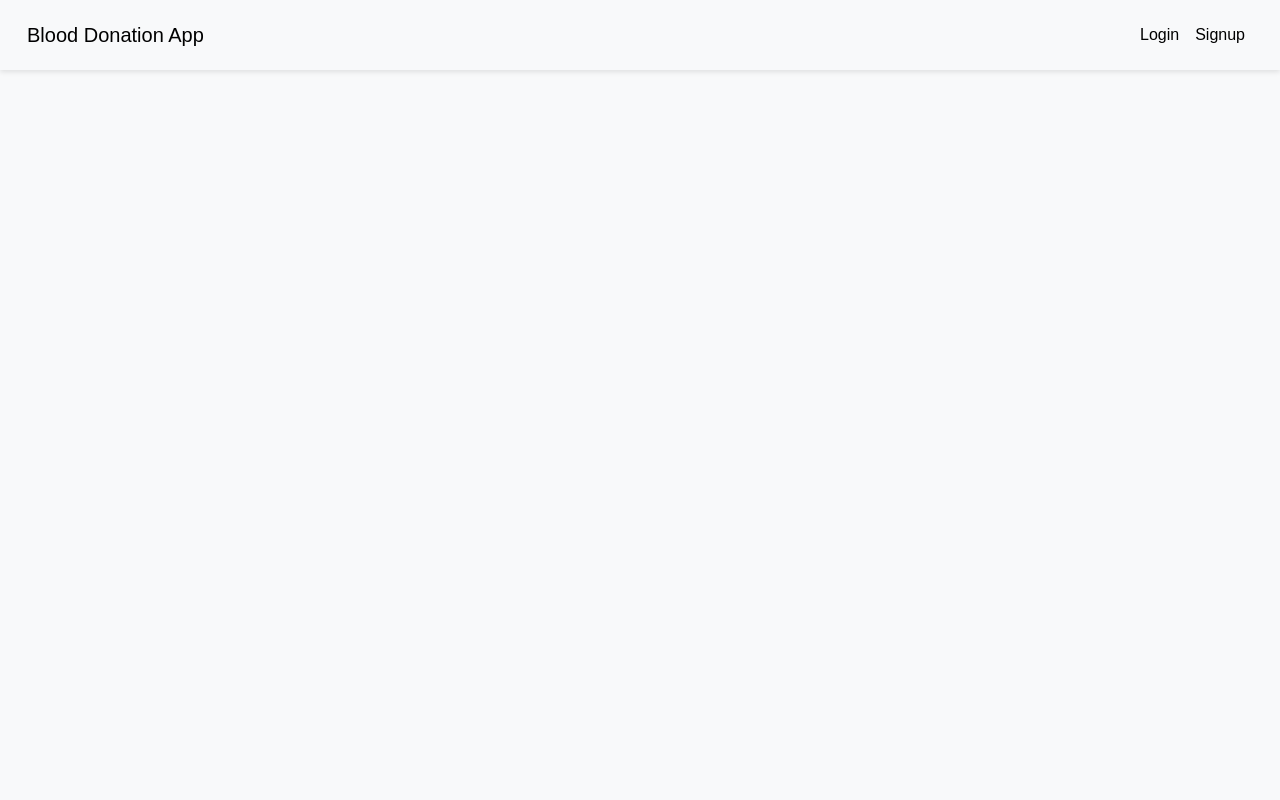
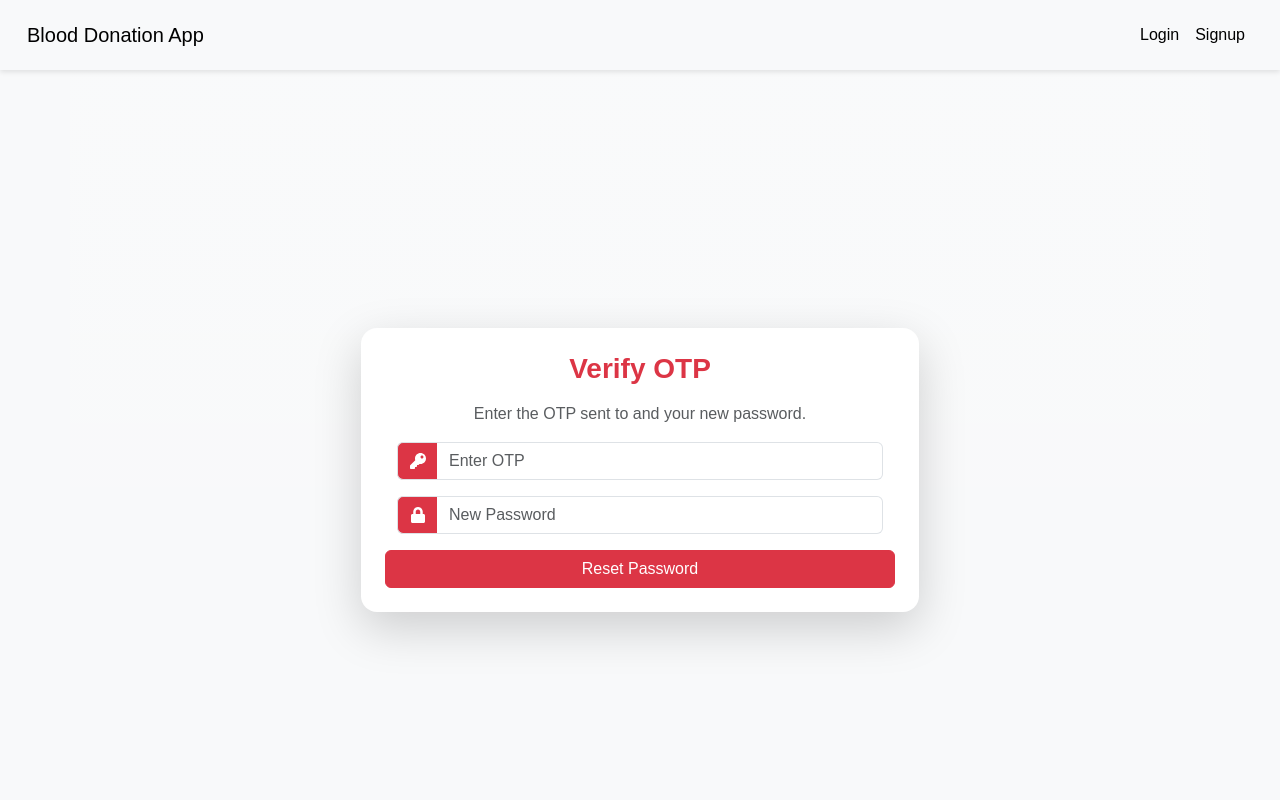
Before and after one commit to CAA900-PRIME/blooddonation-frontend, a React (Vite) app: page /verify-otp in a window 1280 px wide. Shown: the top 800 px of the page. Built offline with nearby package versions, Linux system fonts and the light colour scheme.

Commit message:
added verify-otp page

```diff
--- a/src/pages/forgot-password.jsx
+++ b/src/pages/forgot-password.jsx
@@ -1,41 +1,35 @@
 import React, { useState } from "react";
 import { useNavigate } from "react-router-dom";
 import "bootstrap/dist/css/bootstrap.min.css";
-import { FaEnvelope, FaLock, FaKey } from "react-icons/fa";
+import { FaEnvelope } from "react-icons/fa";
 const apiUrl = import.meta.env.VITE_API_URL;
 
 const ForgotPassword = () => {
     const [email, setEmail] = useState("");
-    const [otp, setOtp] = useState("");
-    const [newPassword, setNewPassword] = useState("");
-    const [step, setStep] = useState(1);
     const navigate = useNavigate();
 
     const handleSendOTP = async () => {
+        if (!email) {
+            alert("Please enter a valid email address.");
+            return;
+        }
+
+        try {
             const response = await fetch(`${apiUrl}/api/auth/send-otp`, {
                 method: "POST",
                 headers: { "Content-Type": "application/json" },
                 body: JSON.stringify({ email }),
             });
+
             if (response.ok) {
                 alert("OTP sent to your email");
-            setStep(2);
+                navigate("/verify-otp", { state: { email } });
             } else {
-            alert("Failed to send OTP");
+                alert("Failed to send OTP. Please try again.");
             }
-    };
-
-    const handleVerifyOTP = async () => {
-        const response = await fetch(`${apiUrl}/api/auth/verify-otp`, {
-            method: "POST",
-            headers: { "Content-Type": "application/json" },
-            body: JSON.stringify({ email, otp, newPassword }),
-        });
-        if (response.ok) {
-            alert("Password reset successful. Please login.");
-            navigate("/");
-        } else {
-            alert("Invalid OTP or failed to reset password");
+        } catch (error) {
+            console.error("Error sending OTP:", error);
+            alert("Something went wrong. Please try again later.");
         }
     };
 
@@ -43,8 +37,6 @@ const ForgotPassword = () => {
         <div className="container-fluid d-flex align-items-center justify-content-center min-vh-100 bg-gradient">
             <div className="row w-50 shadow-lg rounded-4 p-4 bg-white text-center">
                 <h3 className="mb-3 fw-bold text-danger">Forgot Password</h3>
-                {step === 1 && (
-                    <>
                 <p className="text-muted">Enter your email to receive an OTP.</p>
                 <div className="input-group mb-3">
                     <span className="input-group-text bg-danger text-white"><FaEnvelope /></span>
@@ -56,36 +48,9 @@ const ForgotPassword = () => {
                         onChange={(e) => setEmail(e.target.value)}
                     />
                 </div>
-                        <button className="btn btn-danger w-100" onClick={handleSendOTP}>Send OTP</button>
-                    </>
-                )}
-
-                {step === 2 && (
-                    <>
-                        <p className="text-muted">Enter the OTP sent to your email and set a new password.</p>
-                        <div className="input-group mb-3">
-                            <span className="input-group-text bg-danger text-white"><FaKey /></span>
-                            <input
-                                type="text"
-                                className="form-control"
-                                placeholder="Enter OTP"
-                                value={otp}
-                                onChange={(e) => setOtp(e.target.value)}
-                            />
-                        </div>
-                        <div className="input-group mb-3">
-                            <span className="input-group-text bg-danger text-white"><FaLock /></span>
-                            <input
-                                type="password"
-                                className="form-control"
-                                placeholder="New Password"
-                                value={newPassword}
-                                onChange={(e) => setNewPassword(e.target.value)}
-                            />
-                        </div>
-                        <button className="btn btn-danger w-100" onClick={handleVerifyOTP}>Reset Password</button>
-                    </>
-                )}
+                <button className="btn btn-danger w-100" onClick={handleSendOTP}>
+                    Send OTP
+                </button>
             </div>
 
             <style>
--- /dev/null
+++ b/src/pages/verify-otp.jsx
@@ -0,0 +1,97 @@
+import React, { useState } from "react";
+import { useNavigate, useLocation } from "react-router-dom";
+import "bootstrap/dist/css/bootstrap.min.css";
+import { FaKey, FaLock } from "react-icons/fa";
+const apiUrl = import.meta.env.VITE_API_URL;
+
+const VerifyOTP = () => {
+    const navigate = useNavigate();
+    const location = useLocation();
+    const email = location.state?.email || "";
+
+    const [otp, setOtp] = useState("");
+    const [newPassword, setNewPassword] = useState("");
+    const [loading, setLoading] = useState(false);
+
+    const handleVerifyOTP = async () => {
+        if (!email || !otp || !newPassword) {
+            alert("Please complete all fields.");
+            return;
+        }
+
+        setLoading(true);
+        try {
+            const response = await fetch(`${apiUrl}/api/auth/verify-otp`, {
+                method: "POST",
+                headers: { "Content-Type": "application/json" },
+                body: JSON.stringify({ email, otp, newPassword }),
+            });
+
+            if (response.ok) {
+                alert("Password reset successful. Please login.");
+                navigate("/login");
+            } else {
+                alert("Invalid OTP or failed to reset password.");
+            }
+        } catch (error) {
+            console.error("Error verifying OTP:", error);
+            alert("An error occurred. Please try again.");
+        }
+        setLoading(false);
+    };
+
+    return (
+        <div className="container d-flex align-items-center justify-content-center min-vh-100 bg-gradient">
+            <div className="row w-50 shadow-lg rounded-4 p-4 bg-white text-center">
+                <h3 className="mb-3 fw-bold text-danger">Verify OTP</h3>
+                <p className="text-muted">Enter the OTP sent to <strong>{email}</strong> and your new password.</p>
+
+                <div className="input-group mb-3">
+                    <span className="input-group-text bg-danger text-white"><FaKey /></span>
+                    <input
+                        type="text"
+                        className="form-control"
+                        placeholder="Enter OTP"
+                        value={otp}
+                        onChange={(e) => setOtp(e.target.value)}
+                    />
+                </div>
+
+                <div className="input-group mb-3">
+                    <span className="input-group-text bg-danger text-white"><FaLock /></span>
+                    <input
+                        type="password"
+                        className="form-control"
+                        placeholder="New Password"
+                        value={newPassword}
+                        onChange={(e) => setNewPassword(e.target.value)}
+                    />
+                </div>
+
+                <button
+                    className="btn btn-danger w-100"
+                    onClick={handleVerifyOTP}
+                    disabled={loading}
+                >
+                    {loading ? "Verifying..." : "Reset Password"}
+                </button>
+            </div>
+
+            <style>
+                {`
+                    .bg-gradient {
+                        background: linear-gradient(to right, #8B0000, #FF4500);
+                    }
+                    .input-group-text {
+                        border-right: none;
+                    }
+                    .form-control {
+                        border-left: none;
+                    }
+                `}
+            </style>
+        </div>
+    );
+};
+
+export default VerifyOTP;
--- a/src/routes/Routes.jsx
+++ b/src/routes/Routes.jsx
@@ -7,6 +7,7 @@ import InfoPage from "../pages/InfoPage";
 import BloodRequest from "../pages/BloodRequest";
 import Profile from "../pages/Profile.jsx";
 import ForgotPassword from "../pages/forgot-password";
+import VerifyOTP from "../pages/verify-otp";
 
 const AppRoutes = ({ user, setUser }) => {
     const isDev = process.env.NODE_ENV === "development";
@@ -16,6 +17,7 @@ const AppRoutes = ({ user, setUser }) => {
             <Route path="/login" element={<Login setUser={setUser} />} />
             <Route path="/signup" element={<Signup />} />
             <Route path="/forgot-password" element={<ForgotPassword />} />
+            <Route path="/verify-otp" element={<VerifyOTP />} />
             {/* Ensure to redirect user to login if they aren't logged in, unless in development mode */}
             <Route path="/dashboard" element={isDev || user ? <Dashboard user={user} /> : <Login setUser={setUser} />} />
             <Route path="/info" element={isDev || user ? <InfoPage user={user} /> : <Login setUser={setUser} />} />
```
Lines whose indentation alone changed are shown as unchanged.
